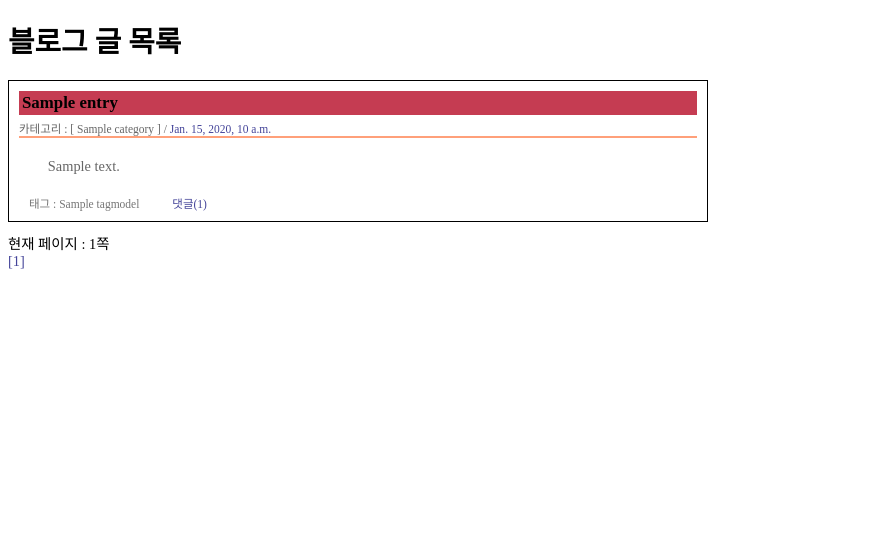
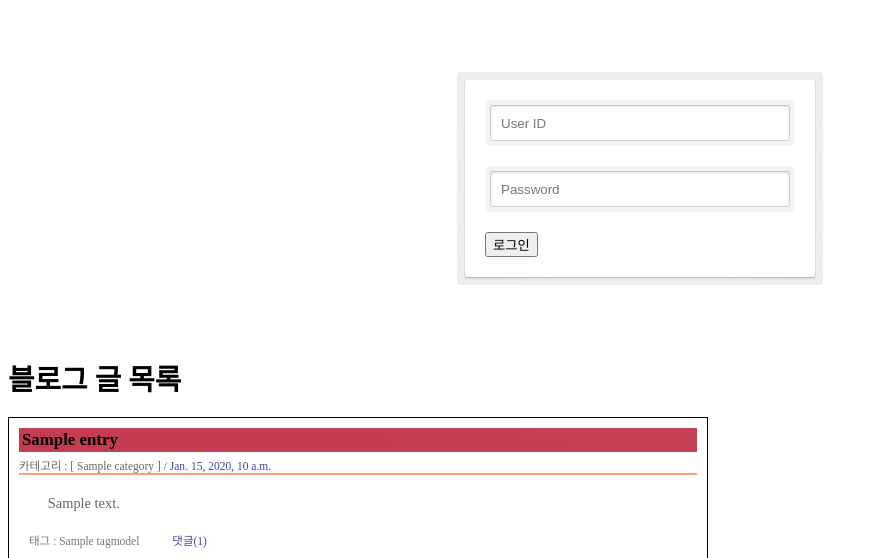
Before and after one commit to imtherealk/Blog, a Django app: page /blog/ in a window 1280 px wide. Shown: the top 558 px of the page, without its empty margins (0-878 px from the left). Run offline with Django 3.2, Linux system fonts and the light colour scheme; tables that the repository leaves empty hold one stand-in row (values such as "Sample post"); some libraries are stand-ins or nearby versions.

Commit message:
Issue#5 로그인

```diff
--- a/blog/views.py
+++ b/blog/views.py
@@ -10,6 +10,11 @@ import hashlib
 
 
 def index(request, page=1):
+    if 'blog_login_sess' in request.session:
+        login = True
+    else:
+        login = False
+
     page = int(page)
     per_page = 5
     last_page = int(Entries.objects.count()/per_page)
@@ -32,7 +37,9 @@ def index(request, page=1):
         'page_title': page_title,
         'entries': entries,
         'current_page': page,
-        'page_range': page_range
+        'page_range': page_range,
+        'login': login,
+        'location': 'index'
     })
     return HttpResponse(tpl.render(ctx))
 
@@ -64,14 +71,18 @@ def read(request, entry_id=None):
 
 
 def write_form(request):
-    page_title = '블로그 글 쓰기'
-    categories = Categories.objects.all()
-    tpl = loader.get_template('write.html')
-    ctx = Context({
-        'page_title': page_title,
-        'categories': categories
-    })
-    return HttpResponse(tpl.render(ctx))
+    if 'blog_login_sess' in request.session:
+        page_title = '블로그 글 쓰기'
+        categories = Categories.objects.all()
+        tpl = loader.get_template('write.html')
+        ctx = Context({
+            'page_title': page_title,
+            'categories': categories
+        })
+        return HttpResponse(tpl.render(ctx))
+    else:
+        return login_form(request, 'write_form', True)
+
 
 
 @csrf_exempt
@@ -102,13 +113,15 @@ def add_post(request):
 
 @csrf_exempt
 def delete_post(request, entry_id=None):
-    try:
-        del_entry = Entries.objects.get(id=int(entry_id))
-    except:
-        return HttpResponse("해당 글이 없습니다")
-    del_entry.delete()
-
-    return redirect('blog.views.index', page=1)
+    if 'blog_login_sess' in request.session:
+        try:
+            del_entry = Entries.objects.get(id=int(entry_id))
+        except:
+            return HttpResponse("해당 글이 없습니다")
+        del_entry.delete()
+        return redirect('blog.views.index', page=1)
+    else:
+        return login_form(request, 'index', True)
 
 
 @csrf_exempt
@@ -170,11 +183,32 @@ def get_comments(request, entry_id=None, is_inner=False):
         return HttpResponse(tpl.render(ctx))
 
 
-def login(request):
-    request.session['blog_login_sess'] = 'realk'
-    return HttpResponse('[%s] logged in successfully' % request.session['blog_login_sess'])
+@csrf_exempt
+def login_form(request, location='index', with_layout=False):
+    page_title = '로그인'
+    tpl = loader.get_template('login.html')
+    ctx = Context({
+        'page_title': page_title,
+        'location': location,
+        'with_layout': with_layout
+    })
+    return HttpResponse(tpl.render(ctx))
+
+
+@csrf_exempt
+def login(request, location='index'):
+    admin_id = 'real'
+    admin_pw = hashlib.md5('1234'.encode('utf-8')).hexdigest()
+
+    user_id = request.POST.get("userID", '')
+    user_pwd = hashlib.md5(request.POST.get("userPW", '').encode('utf-8')).hexdigest()
+    if user_id == admin_id and user_pwd == admin_pw:
+        request.session['blog_login_sess'] = user_id
+        return redirect('blog.views.'+location)
+    else:
+        return HttpResponse('아이디 또는 비밀번호가 틀렸습니다.')
 
 
 def logout(request):
     del request.session['blog_login_sess']
-    return HttpResponse('logged out successfully')
+    return redirect('blog.views.index')
--- a/realk/media/css/style.css
+++ b/realk/media/css/style.css
@@ -57,3 +57,76 @@ a:hover {
 		display: inline;
 		margin-right: 30px;
 }
+.container {
+  margin: 80px auto;
+  width: 640px;
+}
+
+.login {
+  position: relative;
+  margin: 0 auto;
+  padding: 20px 20px 20px;
+  width: 310px;
+  background: white;
+  border-radius: 3px;
+ # -webkit-box-shadow: 0 0 200px rgba(255, 255, 255, 0.5), 0 1px 2px rgba(0, 0, 0, 0.3);
+  box-shadow: 0 0 200px rgba(255, 255, 255, 0.5), 0 1px 2px rgba(0, 0, 0, 0.3);
+}
+.login:before {
+  content: '';
+  position: absolute;
+  top: -8px;
+  right: -8px;
+  bottom: -8px;
+  left: -8px;
+  z-index: -1;
+  background: rgba(0, 0, 0, 0.08);
+  border-radius: 4px;
+}
+.login h1 {
+  margin: -20px -20px 21px;
+  line-height: 40px;
+  font-size: 15px;
+  font-weight: bold;
+  color: #555;
+  text-align: center;
+  text-shadow: 0 1px white;
+  background: #f3f3f3;
+  border-bottom: 1px solid #cfcfcf;
+  border-radius: 3px 3px 0 0;
+  background-image: -webkit-linear-gradient(top, whiteffd, #eef2f5);
+  background-image: -moz-linear-gradient(top, whiteffd, #eef2f5);
+  background-image: -o-linear-gradient(top, whiteffd, #eef2f5);
+  background-image: linear-gradient(to bottom, whiteffd, #eef2f5);
+  -webkit-box-shadow: 0 1px whitesmoke;
+  box-shadow: 0 1px whitesmoke;
+}
+.login p {
+  margin: 20px 0 0;
+}
+.login p:first-child {
+  margin-top: 0;
+}
+.login input[type=text], .login input[type=password] {
+  width: 278px;
+}
+input[type=text], input[type=password] {
+  margin: 5px;
+  padding: 0 10px;
+  width: 200px;
+  height: 34px;
+  color: #404040;
+  background: white;
+  border: 1px solid;
+  border-color: #c4c4c4 #d1d1d1 #d4d4d4;
+  border-radius: 2px;
+  outline: 5px solid #eff4f7;
+  -moz-outline-radius: 3px;
+  -webkit-box-shadow: inset 0 1px 3px rgba(0, 0, 0, 0.12);
+  box-shadow: inset 0 1px 3px rgba(0, 0, 0, 0.12);
+}
+input[type=text]:focus, input[type=password]:focus {
+  border-color: #7dc9e2;
+  outline-color: #dceefc;
+  outline-offset: 0;
+}
--- a/realk/templates/list.html
+++ b/realk/templates/list.html
@@ -1,4 +1,7 @@
 {% include 'layout/header.html' %}
+{% if login %}
+<a href="/blog/logout">로그아웃</a>
+{% else %}{% include 'login.html' %}{% endif %}
 <h1>{{page_title}}</h1>
 <div id="content">
     {% for entry in entries %}
--- /dev/null
+++ b/realk/templates/login.html
@@ -0,0 +1,11 @@
+{% if with_layout %}{% include 'layout/header.html' %}{% endif %}
+<section class="container">
+    <div class="login">
+    <form method="post" action="/blog/login/{{location}}/">
+    <p><input type="text" id="userID" name="userID" value="" placeholder="User ID"/></p>
+    <p></label><input type="password" id="userPW" name="userPW" value="" placeholder="Password"/></p>
+    <p><input type="submit" value="로그인"></p>
+    </form>
+    </div>
+</section>
+{% if with_layout %}{% include 'layout/footer.html' %}{% endif %}
--- a/realk/urls.py
+++ b/realk/urls.py
@@ -12,8 +12,9 @@ urlpatterns = patterns('',
     url(r'^blog/add/post/$', 'blog.views.add_post'),
     url(r'^blog/add/comment/$', 'blog.views.add_comment'),
     url(r'^blog/get_comments/(?P<entry_id>\d+)/$', 'blog.views.get_comments'),
-    url(r'login/$', 'blog.views.login'),
-    url(r'logout/$', 'blog.views.logout'),
+    url(r'^blog/login/(?P<location>\w+)/$', 'blog.views.login'),
+    url(r'^blog/login_page/$', 'blog.views.login_form'),
+    url(r'^blog/logout/$', 'blog.views.logout'),
     url(r'^admin/', include(admin.site.urls)),
     url(r'^media/(?P<path>.*)$', 'django.views.static.serve', {'document_root': settings.ROOT_PATH + '/media'}),
 )
```
